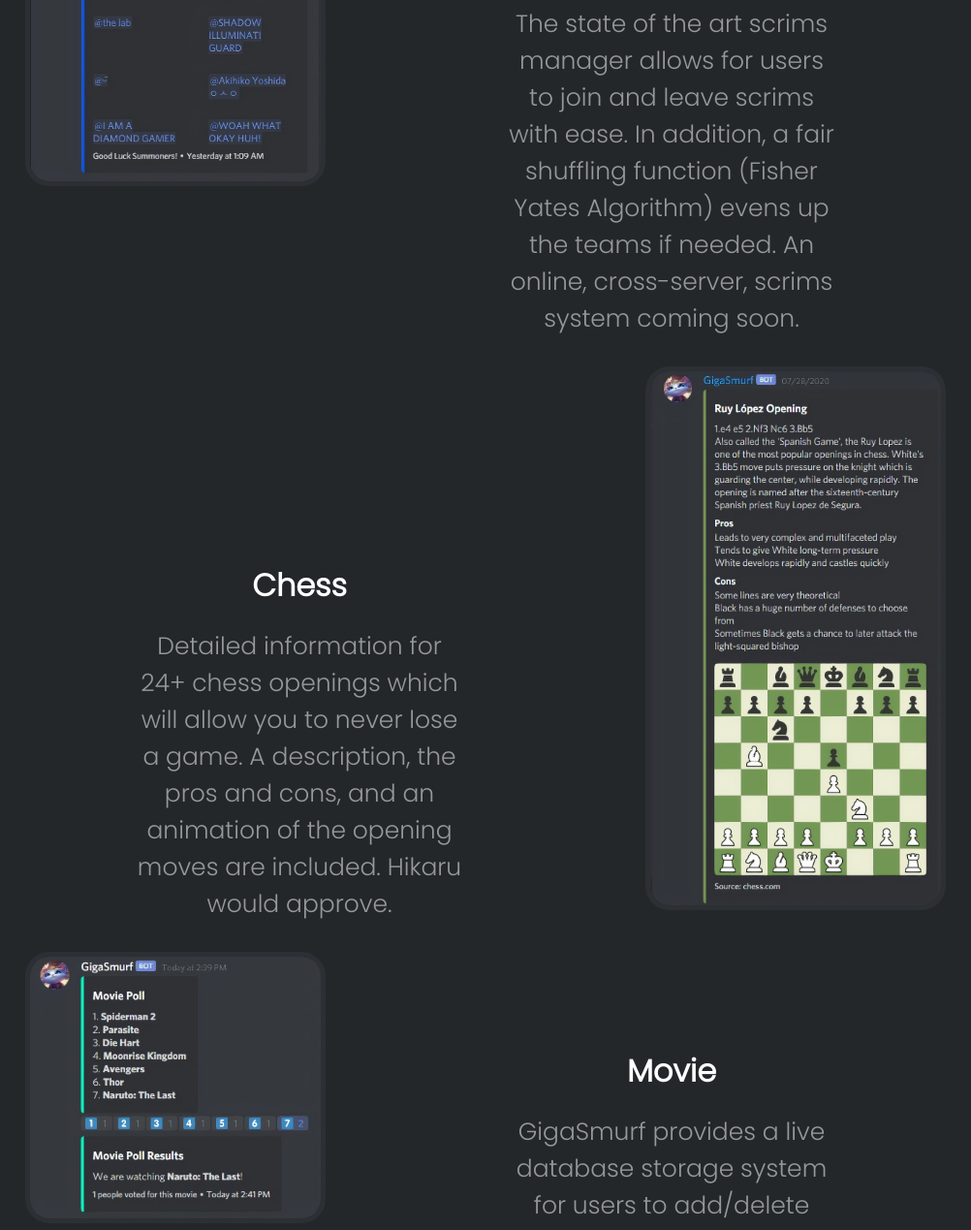
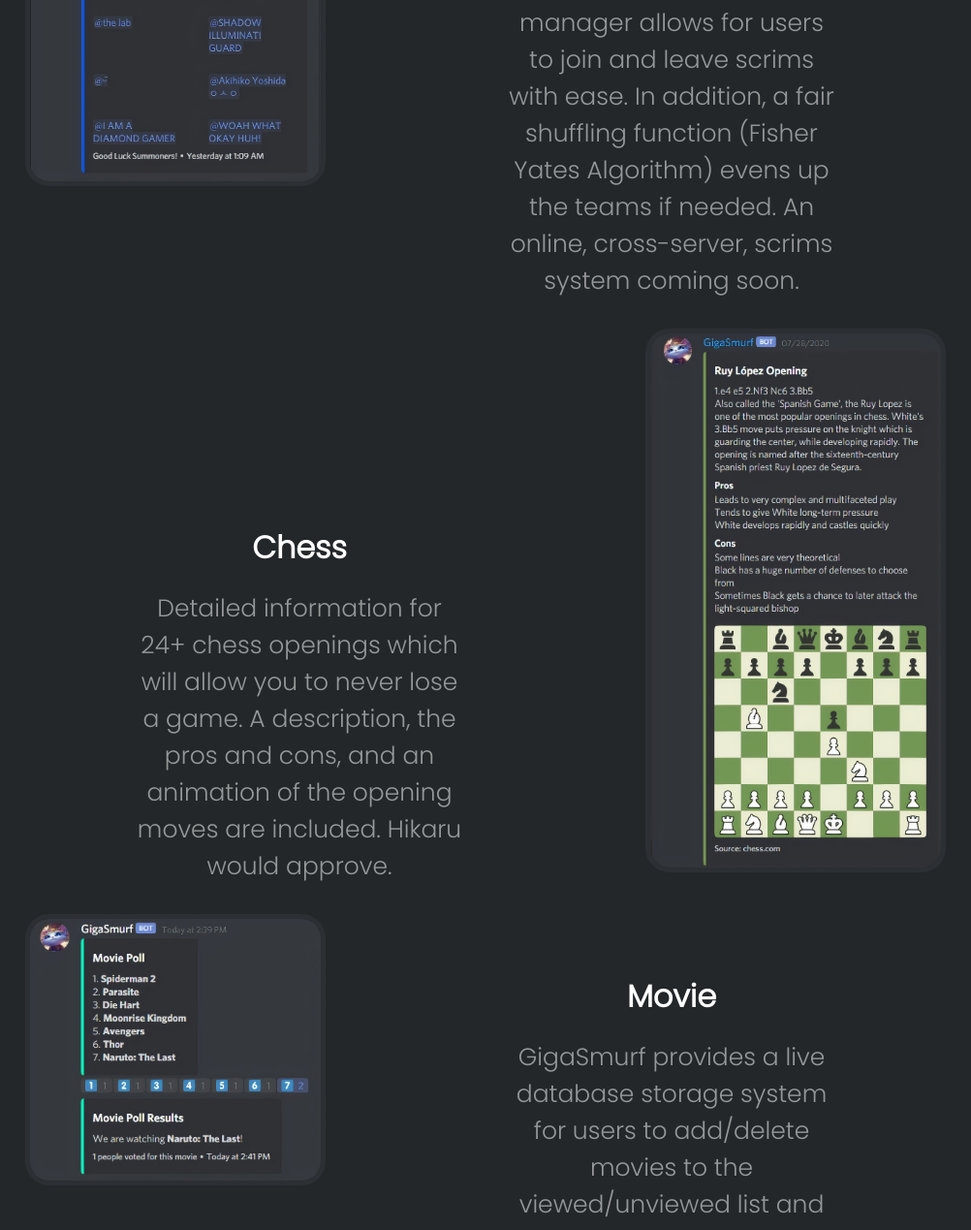
Before and after one commit to GigaSmurf/GigaSmurf-Web, a plain HTML site: page index.html in a window 1280 px wide. Shown: the part 737-2006 px from the top of the page at 97% size, without its empty margins (139-1141 px from the left). Drawn offline with nearby package versions, Linux system fonts and the light colour scheme.

Commit message:
Update style.css

```diff
--- a/style.css
+++ b/style.css
@@ -349,7 +349,7 @@ body{
   .preview{
     width: 30%;
     height: 100%;
-    margin-top: 7%;
+    margin-top: 4%;
   }
 
 
```
